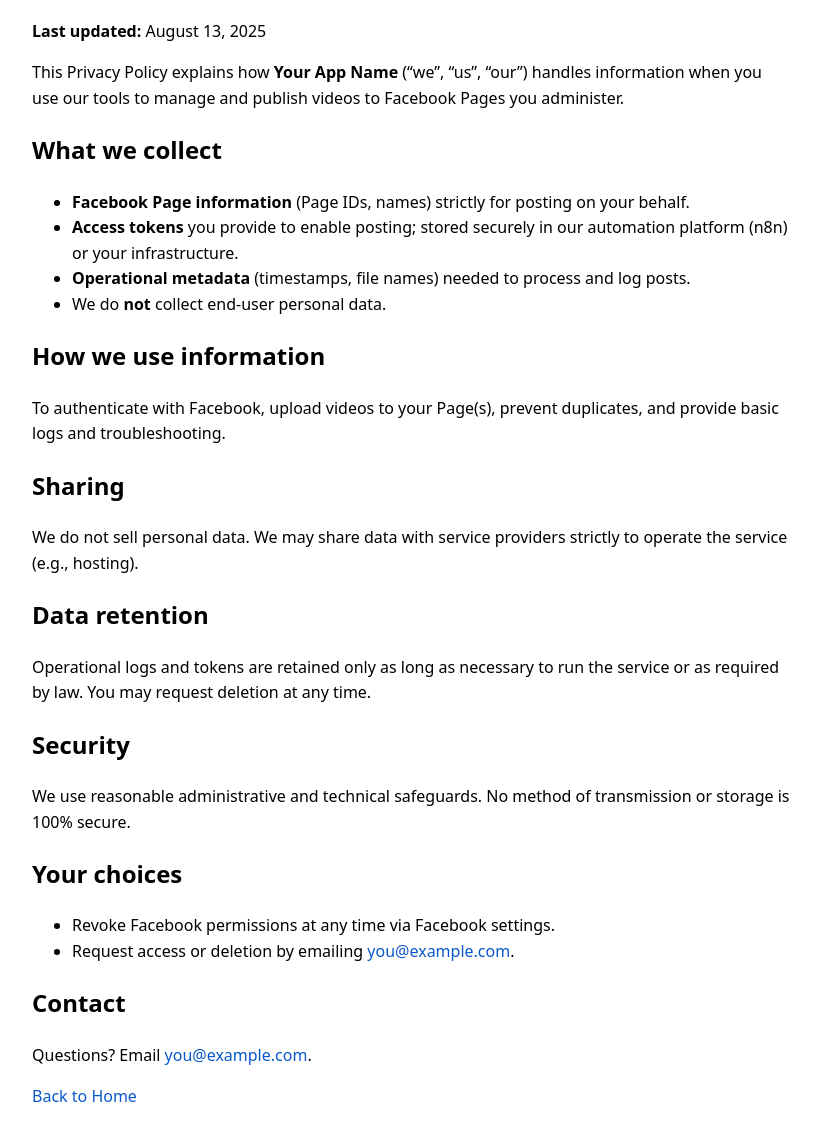
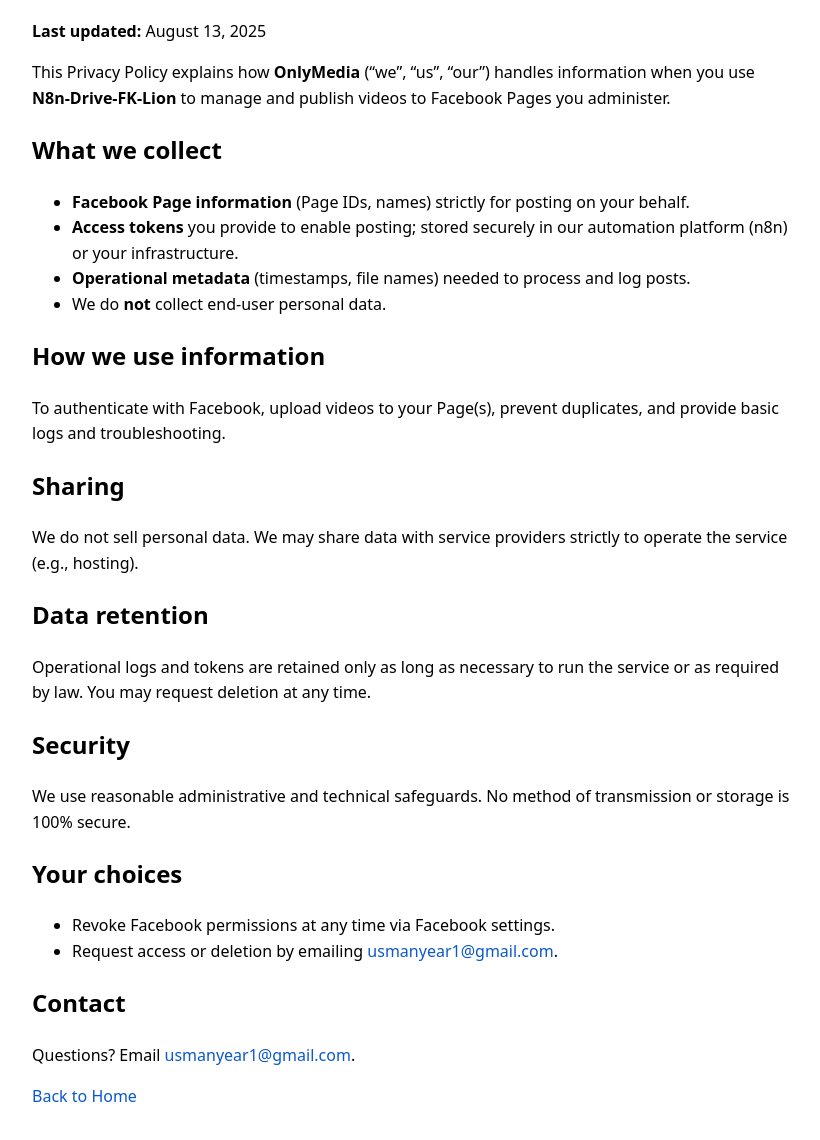
Before and after one commit to CaptensPB/onlymedia, a plain HTML site: page privacy.html in a window 1280 px wide. Shown: the part 94-1234 px from the top of the page, without its empty margins (228-1048 px from the left). Drawn offline with Linux system fonts and the light colour scheme.

Commit message:
privacy.html

```diff
--- a/privacy.html
+++ b/privacy.html
@@ -2,7 +2,7 @@
 <html lang="en">
 <head>
   <meta charset="utf-8">
-  <title>Privacy Policy — Your App Name</title>
+  <title>Privacy Policy — N8n-Drive-FK-Lion</title>
   <meta name="viewport" content="width=device-width, initial-scale=1">
   <style>
     body{font-family:system-ui,-apple-system,Segoe UI,Roboto,Arial,sans-serif;max-width:760px;margin:40px auto;padding:0 16px;line-height:1.6}
@@ -14,7 +14,7 @@
   <h1>Privacy Policy</h1>
   <p><strong>Last updated:</strong> August 13, 2025</p>
 
-  <p>This Privacy Policy explains how <strong>Your App Name</strong> (“we”, “us”, “our”) handles information when you use our tools to manage and publish videos to Facebook Pages you administer.</p>
+  <p>This Privacy Policy explains how <strong>OnlyMedia</strong> (“we”, “us”, “our”) handles information when you use <strong>N8n-Drive-FK-Lion</strong> to manage and publish videos to Facebook Pages you administer.</p>
 
   <h2>What we collect</h2>
   <ul>
@@ -39,11 +39,11 @@
   <h2>Your choices</h2>
   <ul>
     <li>Revoke Facebook permissions at any time via Facebook settings.</li>
-    <li>Request access or deletion by emailing <a href="mailto:you@example.com">you@example.com</a>.</li>
+    <li>Request access or deletion by emailing <a href="mailto:usmanyear1@gmail.com">usmanyear1@gmail.com</a>.</li>
   </ul>
 
   <h2>Contact</h2>
-  <p>Questions? Email <a href="mailto:you@example.com">you@example.com</a>.</p>
+  <p>Questions? Email <a href="mailto:usmanyear1@gmail.com">usmanyear1@gmail.com</a>.</p>
 
   <p><a href="/">Back to Home</a></p>
 </body>
```
